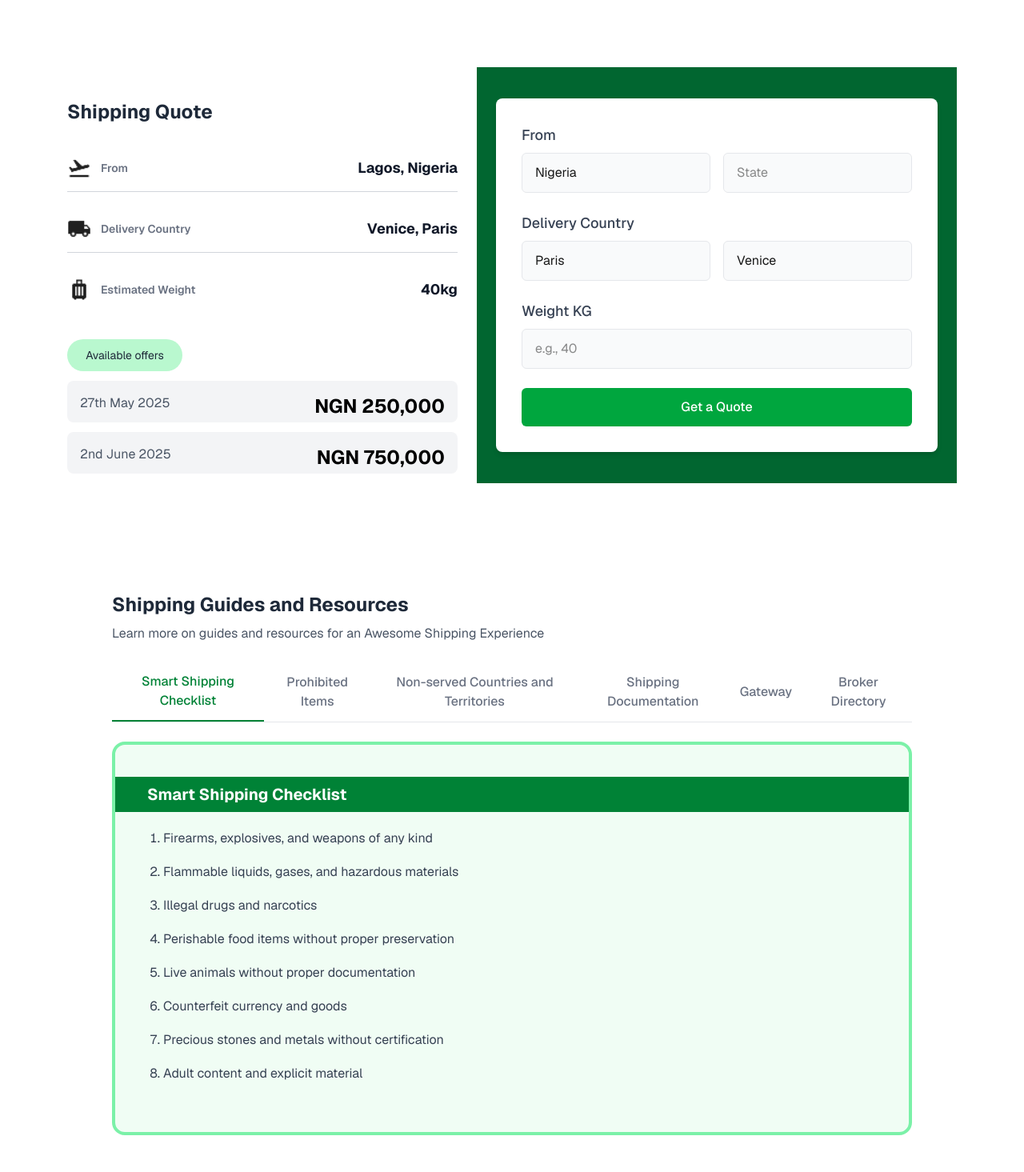
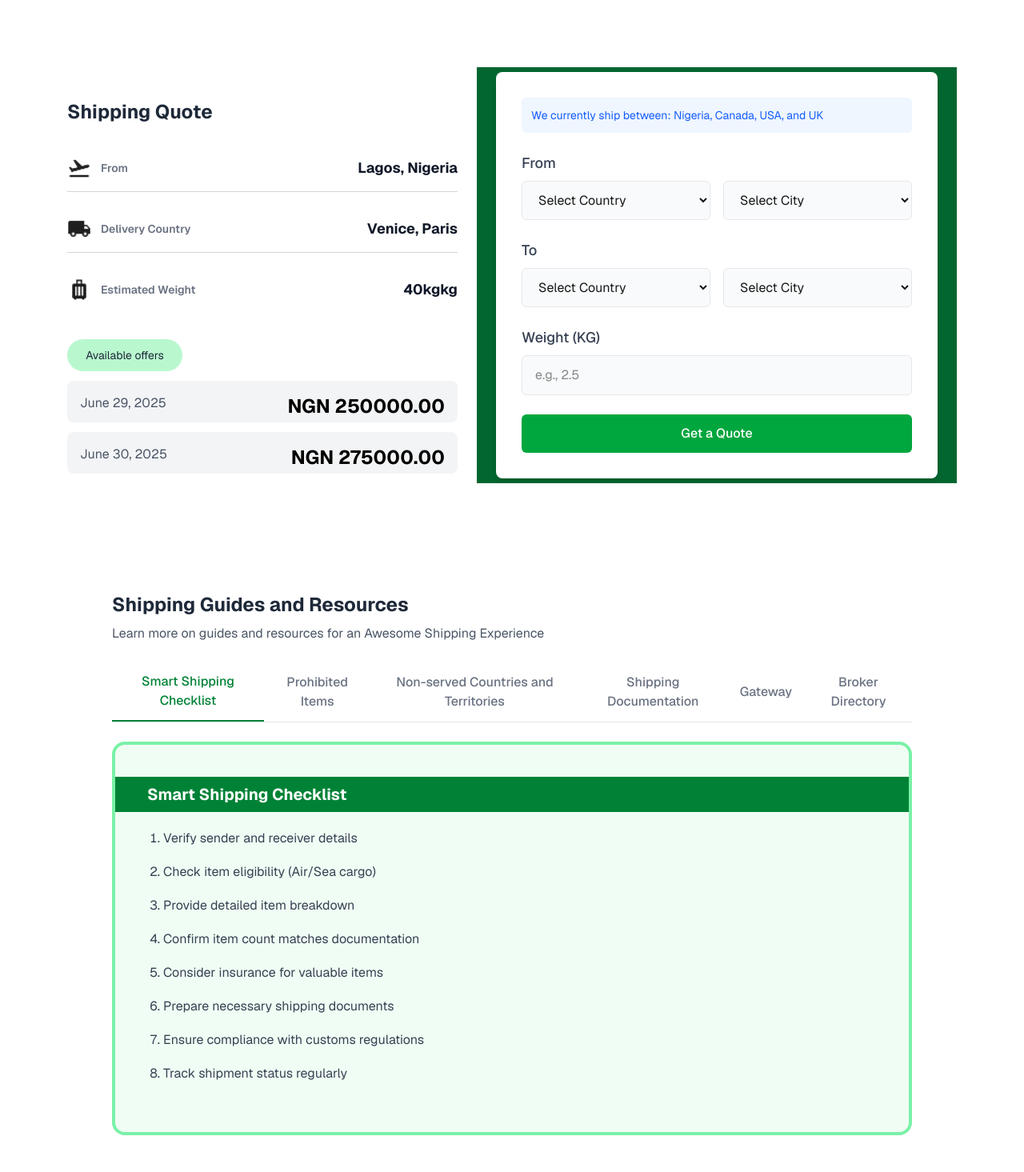
Before and after one commit to Alpha-loop/isell_frontend, a Next.js app: page /quoteResult in a window 1280 px wide. Shown: the top 1465 px of the page at 80% size. Built offline with nearby package versions, Linux system fonts and the light colour scheme.

Commit message:
user experience improvement

```diff
--- /dev/null
+++ b/src/app/quoteResult/new.js
@@ -0,0 +1,3 @@
+<div className="w-full md:w-150 bg-green-800 flex items-center justify-center h-130">
+            <ShippingQuoteForm />
+          </div>
--- a/src/app/quoteResult/page.js
+++ b/src/app/quoteResult/page.js
@@ -1,18 +1,40 @@
-'use client';
+"use client";
 
 import { useRouter } from 'next/navigation';
-import { useState } from 'react';
+import { useState, useEffect } from 'react';
 import Image from 'next/image';
-import ShippingQuoteForm from '../../components/shippingQuoteForm';
-
+import { useSearchParams } from 'next/navigation';
+import ShippingQuoteForm from '@/components/shippingQuoteForm'; // Adjust the import path as necessary
 
 export default function ShippingQuotePage() {
   const router = useRouter();
   const [activeTab, setActiveTab] = useState('checklist');
+  const searchParams = useSearchParams();
+
+  // Get query parameters
+  const origin = searchParams.get('origin') ? decodeURIComponent(searchParams.get('origin')) : 'Lagos, Nigeria';
+  const destination = searchParams.get('destination') ? decodeURIComponent(searchParams.get('destination')) : 'Venice, Paris';
+  const weightKG = searchParams.get('weightKG') ? decodeURIComponent(searchParams.get('weightKG')) : '40kg';
+  const quote = searchParams.get('quote') ? parseFloat(decodeURIComponent(searchParams.get('quote'))) : 250000;
+  const currency = searchParams.get('currency') ? decodeURIComponent(searchParams.get('currency')) : 'NGN';
+  const estimatedDelivery = searchParams.get('estimatedDelivery') ? decodeURIComponent(searchParams.get('estimatedDelivery')) : '3-5 business days';
+
+  // Use current date and time (11:32 AM WAT, Sunday, June 29, 2025)
+  const today = new Date('2025-06-29T11:32:00+01:00').toLocaleDateString('en-US', {
+    day: 'numeric',
+    month: 'long',
+    year: 'numeric',
+  });
+  const secondDate = new Date('2025-06-29T11:32:00+01:00');
+  secondDate.setDate(secondDate.getDate() + 1); // Add 1 day for the second offer
+  const secondOfferDate = secondDate.toLocaleDateString('en-US', {
+    day: 'numeric',
+    month: 'long',
+    year: 'numeric',
+  });
 
   return (
     <div className="min-h-screen bg-white font-sans">
-
       <main className="p-4 sm:p-6 md:p-8 lg:p-15">
         {/* Shipping Quote Section */}
         <section className="bg-white rounded-xl p-4 sm:p-6 mb-8 flex flex-col lg:flex-row lg:justify-between gap-6">
@@ -20,7 +42,7 @@ export default function ShippingQuotePage() {
             <h1 className="text-2xl font-bold text-gray-800 mb-6">Shipping Quote</h1>
 
             <div className="space-y-4">
-              <div className="flex h-15 w-full justify-between items-center border-b-1 border-gray-300">
+              <div className="flex h-15 w-full justify-between items-center border-b border-gray-300">
                 <div className="flex items-center gap-3">
                   <Image
                     src="/images/flight_takeoff.png"
@@ -30,10 +52,10 @@ export default function ShippingQuotePage() {
                   />
                   <p className="md:text-sm text-xs font-semibold text-gray-500">From</p>
                 </div>
-                <p className="md:text-lg text-base font-bold text-gray-900">Lagos, Nigeria</p>
+                <p className="md:text-lg text-base font-bold text-gray-900">{origin}</p>
               </div>
 
-              <div className="flex h-15 w-full justify-between items-center border-b-1 border-gray-300">
+              <div className="flex h-15 w-full justify-between items-center border-b border-gray-300">
                 <div className="flex items-center gap-3">
                   <Image
                     src="/images/van.png"
@@ -43,7 +65,7 @@ export default function ShippingQuotePage() {
                   />
                   <p className="md:text-sm text-xs font-semibold text-gray-500">Delivery Country</p>
                 </div>
-                <p className="md:text-lg text-base font-bold text-gray-900">Venice, Paris</p>
+                <p className="md:text-lg text-base font-bold text-gray-900">{destination}</p>
               </div>
 
               <div className="flex h-15 w-full justify-between items-center">
@@ -56,7 +78,7 @@ export default function ShippingQuotePage() {
                   />
                   <p className="md:text-sm text-xs font-semibold text-gray-500">Estimated Weight</p>
                 </div>
-                <p className="md:text-lg text-base font-bold text-gray-900">40kg</p>
+                <p className="md:text-lg text-base font-bold text-gray-900">{weightKG}kg</p>
               </div>
             </div>
 
@@ -66,20 +88,20 @@ export default function ShippingQuotePage() {
               </h2>
               <div className="space-y-3">
                 <div className="border-gray-200 rounded-lg p-4 flex justify-between bg-gray-100 h-13">
-                  <p className="text-gray-600 text-xs md:text-base">27th May 2025</p>
-                  <p className="md:text-2xl text-lg font-bold text-black">NGN 250,000</p>
+                  <p className="text-gray-600 text-xs md:text-base">{today}</p>
+                  <p className="md:text-2xl text-lg font-bold text-black">{currency} {quote.toFixed(2)}</p>
                 </div>
                 <div className="border-gray-200 rounded-lg p-4 flex justify-between bg-gray-100 h-13">
-                  <p className="text-gray-600 text-xs md:text-base">2nd June 2025</p>
-                  <p className="md:text-2xl text-lg font-bold text-black">NGN 750,000</p>
+                  <p className="text-gray-600 text-xs md:text-base">{secondOfferDate}</p>
+                  <p className="md:text-2xl text-lg font-bold text-black">{currency} {(quote + 25000).toFixed(2)}</p>
                 </div>
               </div>
             </div>
           </div>
-
           <div className="w-full md:w-150 bg-green-800 flex items-center justify-center h-130">
             <ShippingQuoteForm />
           </div>
+          {/* Removed the embedded ShippingQuoteForm to avoid duplication */}
         </section>
 
         {/* Shipping Guides and Resources Section */}
@@ -160,67 +182,67 @@ export default function ShippingQuotePage() {
                   </ol>
                 </div>
               </div>
-            ): activeTab === 'documentation' ? (
+            ) : activeTab === 'documentation' ? (
               <div>
                 <div className="w-full bg-green-50 rounded-2xl border-2 sm:border-4 border-green-300 py-6 sm:py-6 md:py-10">
                   <h1 className="w-full bg-green-700 text-white py-2 px-4 sm:px-6 md:px-10 text-lg sm:text-xl font-bold">Shipping Documentation</h1>
                   <ol className="list-decimal pl-4 sm:pl-5 space-y-3 sm:space-y-4 text-gray-700 text-xs sm:text-sm md:text-base mx-4 sm:mx-6 md:mx-10 my-4 sm:my-5 leading-relaxed">
-                    <li>Firearms, explosives, and weapons of any kind</li>
-                    <li>Flammable liquids, gases, and hazardous materials</li>
-                    <li>Illegal drugs and narcotics</li>
-                    <li>Perishable food items without proper preservation</li>
-                    <li>Live animals without proper documentation</li>
-                    <li>Counterfeit currency and goods</li>
-                    <li>Precious stones and metals without certification</li>
-                    <li>Adult content and explicit material</li>
+                    <li>Commercial Invoice</li>
+                    <li>Packing List</li>
+                    <li>Certificate of Origin</li>
+                    <li>Bill of Lading or Airway Bill</li>
+                    <li>Export/Import Permits (if applicable)</li>
+                    <li>Insurance Certificate (if insured)</li>
+                    <li>Customs Declaration Form</li>
+                    <li>Special Permits for Restricted Items</li>
                   </ol>
                 </div>
               </div>
-            ): activeTab === 'gateway' ? (
+            ) : activeTab === 'gateway' ? (
               <div>
                 <div className="w-full bg-green-50 rounded-2xl border-2 sm:border-4 border-green-300 py-6 sm:py-6 md:py-10">
                   <h1 className="w-full bg-green-700 text-white py-2 px-4 sm:px-6 md:px-10 text-lg sm:text-xl font-bold">Gateway</h1>
                   <ol className="list-decimal pl-4 sm:pl-5 space-y-3 sm:space-y-4 text-gray-700 text-xs sm:text-sm md:text-base mx-4 sm:mx-6 md:mx-10 my-4 sm:my-5 leading-relaxed">
-                    <li>Firearms, explosives, and weapons of any kind</li>
-                    <li>Flammable liquids, gases, and hazardous materials</li>
-                    <li>Illegal drugs and narcotics</li>
-                    <li>Perishable food items without proper preservation</li>
-                    <li>Live animals without proper documentation</li>
-                    <li>Counterfeit currency and goods</li>
-                    <li>Precious stones and metals without certification</li>
-                    <li>Adult content and explicit material</li>
+                    <li>Entry point for customs clearance</li>
+                    <li>Processing of import/export documentation</li>
+                    <li>Storage facilities for goods</li>
+                    <li>Coordination with shipping lines</li>
+                    <li>Security and safety checks</li>
+                    <li>Transportation to final destination</li>
+                    <li>Customs duty payment assistance</li>
+                    <li>Tracking and monitoring services</li>
                   </ol>
                 </div>
               </div>
-            ): activeTab === 'broker' ? (
+            ) : activeTab === 'broker' ? (
               <div>
                 <div className="w-full bg-green-50 rounded-2xl border-2 sm:border-4 border-green-300 py-6 sm:py-6 md:py-10">
                   <h1 className="w-full bg-green-700 text-white py-2 px-4 sm:px-6 md:px-10 text-lg sm:text-xl font-bold">Broker Directory</h1>
                   <ol className="list-decimal pl-4 sm:pl-5 space-y-3 sm:space-y-4 text-gray-700 text-xs sm:text-sm md:text-base mx-4 sm:mx-6 md:mx-10 my-4 sm:my-5 leading-relaxed">
-                    <li>Firearms, explosives, and weapons of any kind</li>
-                    <li>Flammable liquids, gases, and hazardous materials</li>
-                    <li>Illegal drugs and narcotics</li>
-                    <li>Perishable food items without proper preservation</li>
-                    <li>Live animals without proper documentation</li>
-                    <li>Counterfeit currency and goods</li>
-                    <li>Precious stones and metals without certification</li>
-                    <li>Adult content and explicit material</li>
+                    <li>Contact: John Doe - john.doe@broker.com</li>
+                    <li>Contact: Jane Smith - jane.smith@broker.com</li>
+                    <li>Contact: Michael Brown - michael.brown@broker.com</li>
+                    <li>Contact: Sarah Johnson - sarah.johnson@broker.com</li>
+                    <li>Contact: Robert Lee - robert.lee@broker.com</li>
+                    <li>Contact: Emily Davis - emily.davis@broker.com</li>
+                    <li>Contact: David Wilson - david.wilson@broker.com</li>
+                    <li>Contact: Lisa Anderson - lisa.anderson@broker.com</li>
                   </ol>
                 </div>
               </div>
-            ): (
+            ) : (
               <div>
                 <div className="w-full bg-green-50 rounded-2xl border-2 sm:border-4 border-green-300 py-6 sm:py-6 md:py-10">
                   <h1 className="w-full bg-green-700 text-white py-2 px-4 sm:px-6 md:px-10 text-lg sm:text-xl font-bold">Smart Shipping Checklist</h1>
                   <ol className="list-decimal pl-4 sm:pl-5 space-y-3 sm:space-y-4 text-gray-700 text-xs sm:text-sm md:text-base mx-4 sm:mx-6 md:mx-10 my-4 sm:my-5 leading-relaxed">
-                    <li>Firearms, explosives, and weapons of any kind</li>
-                    <li>Flammable liquids, gases, and hazardous materials</li>
-                    <li>Illegal drugs and narcotics</li>
-                    <li>Perishable food items without proper preservation</li>
-                    <li>Live animals without proper documentation</li>
-                    <li>Counterfeit currency and goods</li>
-                    <li>Precious stones and metals without certification</li>
-                    <li>Adult content and explicit material</li>
+                    <li>Verify sender and receiver details</li>
+                    <li>Check item eligibility (Air/Sea cargo)</li>
+                    <li>Provide detailed item breakdown</li>
+                    <li>Confirm item count matches documentation</li>
+                    <li>Consider insurance for valuable items</li>
+                    <li>Prepare necessary shipping documents</li>
+                    <li>Ensure compliance with customs regulations</li>
+                    <li>Track shipment status regularly</li>
                   </ol>
                 </div>
               </div>
@@ -242,14 +264,14 @@ export default function ShippingQuotePage() {
       {/* <div className="max-w-4xl mx-auto px-4 py-6">
         <button
           className="w-full bg-gray-200 hover:bg-gray-300 text-gray-800 font-medium py-3 rounded-lg transition duration-300"
-          onClick={() => router.back()}
+          onClick={() => router.push('/')}
         >
           Back to Quote Form
         </button>
       </div> */}
 
       {/* Footer */}
-      <footer className="bg-gray-800 text-white py-6 mt-10">
+      {/* <footer className="bg-gray-800 text-white py-6 mt-10">
         <div className="max-w-4xl mx-auto px-4 text-center">
           <p>© 2025 Iselllogistics. All rights reserved.</p>
           <p className="mt-2">
@@ -258,7 +280,7 @@ export default function ShippingQuotePage() {
             <a href="#" className="text-green-400 hover:text-green-300 underline ml-2">Terms of Service</a>
           </p>
         </div>
-      </footer>
+      </footer> */}
     </div>
   );
 }
--- a/src/components/shippingQuoteForm.js
+++ b/src/components/shippingQuoteForm.js
@@ -5,26 +5,35 @@ import axios from 'axios';
 import { useRouter } from 'next/navigation';
 
 const ShippingQuoteForm = () => {
+  // Allowed countries and their cities
+  const allowedCountries = {
+    'Nigeria': ['Lagos', 'Abuja', 'Port Harcourt', 'Kano'],
+    'Canada': ['Toronto', 'Vancouver', 'Montreal', 'Calgary'],
+    'USA': ['New York', 'Los Angeles', 'Chicago', 'Miami'],
+    'UK': ['London', 'Manchester', 'Birmingham', 'Liverpool']
+  };
+
   const [formData, setFormData] = useState({
-    fromCountry: 'Nigeria',
-    fromState: '',
-    deliveryCountry: 'Paris',
-    deliveryCity: 'Venice',
+    fromCountry: '',
+    fromCity: '',
+    deliveryCountry: '',
+    deliveryCity: '',
     weightKG: '',
   });
+
   const [error, setError] = useState(null);
   const [loading, setLoading] = useState(false);
   const router = useRouter();
 
-  const cities = {
-    Paris: ['Venice', 'Paris'],
-  };
-
   const handleChange = (e) => {
     const { name, value } = e.target;
-    setFormData((prev) => ({
+    setFormData(prev => ({
       ...prev,
       [name]: value,
+      // Reset city when country changes
+      ...((name === 'fromCountry' || name === 'deliveryCountry') && {
+        [`${name.split('Country')[0]}City`]: ''
+      })
     }));
   };
 
@@ -33,40 +42,49 @@ const ShippingQuoteForm = () => {
     setLoading(true);
     setError(null);
 
-    const origin = formData.fromState ? `${formData.fromCountry}, ${formData.fromState}` : formData.fromCountry;
-    const destination = `${formData.deliveryCountry}, ${formData.deliveryCity}`;
-    const weight = parseFloat(formData.weightKG);
-
-    if (!origin || !destination || isNaN(weight) || weight <= 0) {
+    // Frontend validation
+    if (!formData.fromCountry || !formData.fromCity ||
+        !formData.deliveryCountry || !formData.deliveryCity ||
+        !formData.weightKG || formData.weightKG <= 0) {
       setError('Please fill all fields with valid values');
       setLoading(false);
       return;
     }
 
-    console.log('Sending:', { origin, destination, weight, dimensions: 'N/A' });
+    const origin = `${formData.fromCountry}, ${formData.fromCity}`;
+    const destination = `${formData.deliveryCountry}, ${formData.deliveryCity}`;
+    const weight = parseFloat(formData.weightKG);
 
     try {
-      const response = await axios.post('https://isell-backend.vercel.app/api/shipping-quote', {
-        origin,
-        destination,
-        weight,
-        dimensions: 'N/A',
-      }, {
-        headers: {
-          'Content-Type': 'application/json',
-          // Add if your backend requires these
-          // 'Accept': 'application/json',
-          // 'Access-Control-Allow-Origin': '*'
+      const response = await axios.post(
+        'https://isell-backend.vercel.app/api/shipping-quote',
+        {
+          origin,
+          destination,
+          weight,
+          dimensions: 'N/A',
         },
-        withCredentials: true // if using cookies/auth
-      });
-      console.log('Response:', response.data);
-      router.push(
-        `/quoteResult?origin=${encodeURIComponent(origin)}&destination=${encodeURIComponent(destination)}&quote=${encodeURIComponent(response.data.quote)}&currency=${encodeURIComponent(response.data.currency)}&estimatedDelivery=${encodeURIComponent(response.data.estimatedDelivery)}&weightKG=${encodeURIComponent(formData.weightKG)}`
+        {
+          headers: { 'Content-Type': 'application/json' },
+          withCredentials: true
+        }
       );
+
+      // Navigate to result page
+      router.push(`/quoteResult?${
+        new URLSearchParams({
+          origin: encodeURIComponent(origin),
+          destination: encodeURIComponent(destination),
+          quote: response.data.quote,
+          currency: response.data.currency || 'USD',
+          estimatedDelivery: response.data.estimatedDelivery || '3-5 business days',
+          weightKG: formData.weightKG
+        }).toString()
+      }`);
+
     } catch (err) {
-      console.error('Axios Error:', err.response?.data || err.message);
-      setError(err.response?.data?.error || 'Failed to fetch quote');
+      console.error('Error:', err.response?.data || err.message);
+      setError(err.response?.data?.error || 'Failed to fetch quote. Please try again.');
     } finally {
       setLoading(false);
     }
@@ -77,88 +95,109 @@ const ShippingQuoteForm = () => {
       <div className="bg-white rounded-lg shadow-md overflow-hidden">
         <div className="p-4 sm:p-6 md:p-8">
           <form onSubmit={handleSubmit} className="space-y-4 sm:space-y-6">
-            {/* Error Message */}
+            {/* Info Message */}
+            <div className="bg-blue-50 text-blue-600 p-3 rounded-md text-sm">
+              We currently ship between: Nigeria, Canada, USA, and UK
+            </div>
+
             {error && (
-              <div className="bg-red-50 text-red-600 p-3 rounded-md text-sm sm:text-base">
+              <div className="bg-red-50 text-red-600 p-3 rounded-md text-sm">
                 {error}
               </div>
             )}
 
-            {/* From Section */}
+            {/* Origin Section */}
             <div className="space-y-2">
               <h2 className="text-base sm:text-lg font-medium text-gray-700">From</h2>
               <div className="flex md:flex-row gap-3 sm:gap-4">
                 <div className="flex-1">
-                  <input
-                    type="text"
+                  <select
                     name="fromCountry"
                     value={formData.fromCountry}
                     onChange={handleChange}
-                    placeholder="Country"
                     className="w-full px-3 py-2 sm:px-4 sm:py-3 bg-gray-50 border border-gray-200 rounded-md focus:outline-none focus:ring-2 focus:ring-green-500 text-sm sm:text-base"
                     required
-                  />
+                  >
+                    <option value="">Select Country</option>
+                    {Object.keys(allowedCountries).map(country => (
+                      <option key={`from-${country}`} value={country}>{country}</option>
+                    ))}
+                  </select>
                 </div>
                 <div className="flex-1">
-                  <input
-                    type="text"
-                    name="fromState"
-                    value={formData.fromState}
+                  <select
+                    name="fromCity"
+                    value={formData.fromCity}
                     onChange={handleChange}
-                    placeholder="State"
+                    disabled={!formData.fromCountry}
                     className="w-full px-3 py-2 sm:px-4 sm:py-3 bg-gray-50 border border-gray-200 rounded-md focus:outline-none focus:ring-2 focus:ring-green-500 text-sm sm:text-base"
                     required
-                  />
+                  >
+                    <option value="">Select City</option>
+                    {formData.fromCountry &&
+                      allowedCountries[formData.fromCountry].map(city => (
+                        <option key={`from-${city}`} value={city}>{city}</option>
+                      ))
+                    }
+                  </select>
                 </div>
               </div>
             </div>
 
-            {/* Delivery Country Section */}
+            {/* Destination Section */}
             <div className="space-y-2">
-              <h2 className="text-base sm:text-lg font-medium text-gray-700">Delivery Country</h2>
+              <h2 className="text-base sm:text-lg font-medium text-gray-700">To</h2>
               <div className="flex md:flex-row gap-3 sm:gap-4">
                 <div className="flex-1">
-                  <input
-                    type="text"
+                  <select
                     name="deliveryCountry"
                     value={formData.deliveryCountry}
                     onChange={handleChange}
-                    placeholder="Country"
                     className="w-full px-3 py-2 sm:px-4 sm:py-3 bg-gray-50 border border-gray-200 rounded-md focus:outline-none focus:ring-2 focus:ring-green-500 text-sm sm:text-base"
                     required
-                  />
+                  >
+                    <option value="">Select Country</option>
+                    {Object.keys(allowedCountries).map(country => (
+                      <option key={`to-${country}`} value={country}>{country}</option>
+                    ))}
+                  </select>
                 </div>
                 <div className="flex-1">
-                  <input
-                    type="text"
+                  <select
                     name="deliveryCity"
                     value={formData.deliveryCity}
                     onChange={handleChange}
-                    placeholder="City"
+                    disabled={!formData.deliveryCountry}
                     className="w-full px-3 py-2 sm:px-4 sm:py-3 bg-gray-50 border border-gray-200 rounded-md focus:outline-none focus:ring-2 focus:ring-green-500 text-sm sm:text-base"
                     required
-                  />
+                  >
+                    <option value="">Select City</option>
+                    {formData.deliveryCountry &&
+                      allowedCountries[formData.deliveryCountry].map(city => (
+                        <option key={`to-${city}`} value={city}>{city}</option>
+                      ))
+                    }
+                  </select>
                 </div>
               </div>
             </div>
 
             {/* Weight Section */}
             <div className="space-y-2">
-              <h2 className="text-base sm:text-lg font-medium text-gray-700">Weight KG</h2>
+              <h2 className="text-base sm:text-lg font-medium text-gray-700">Weight (KG)</h2>
               <input
                 type="number"
                 name="weightKG"
                 value={formData.weightKG}
                 onChange={handleChange}
-                placeholder="e.g., 40"
-                min="0"
+                placeholder="e.g., 2.5"
+                min="0.1"
                 step="0.1"
                 className="w-full px-3 py-2 sm:px-4 sm:py-3 bg-gray-50 border border-gray-200 rounded-md focus:outline-none focus:ring-2 focus:ring-green-500 text-sm sm:text-base"
                 required
               />
             </div>
 
-            {/* Get Quote Button */}
             <button
               type="submit"
               disabled={loading}
```
Lines whose indentation alone changed are shown as unchanged.
